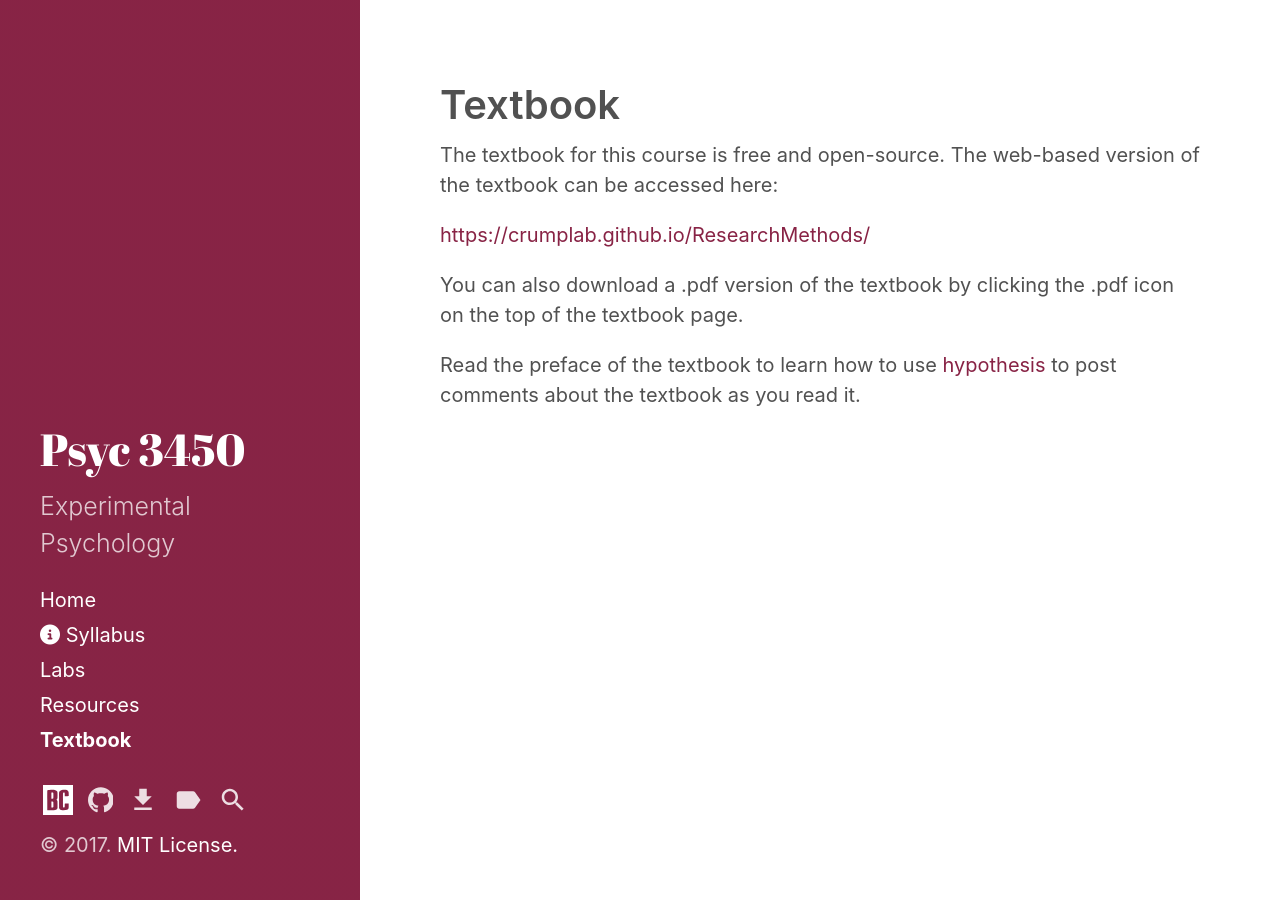
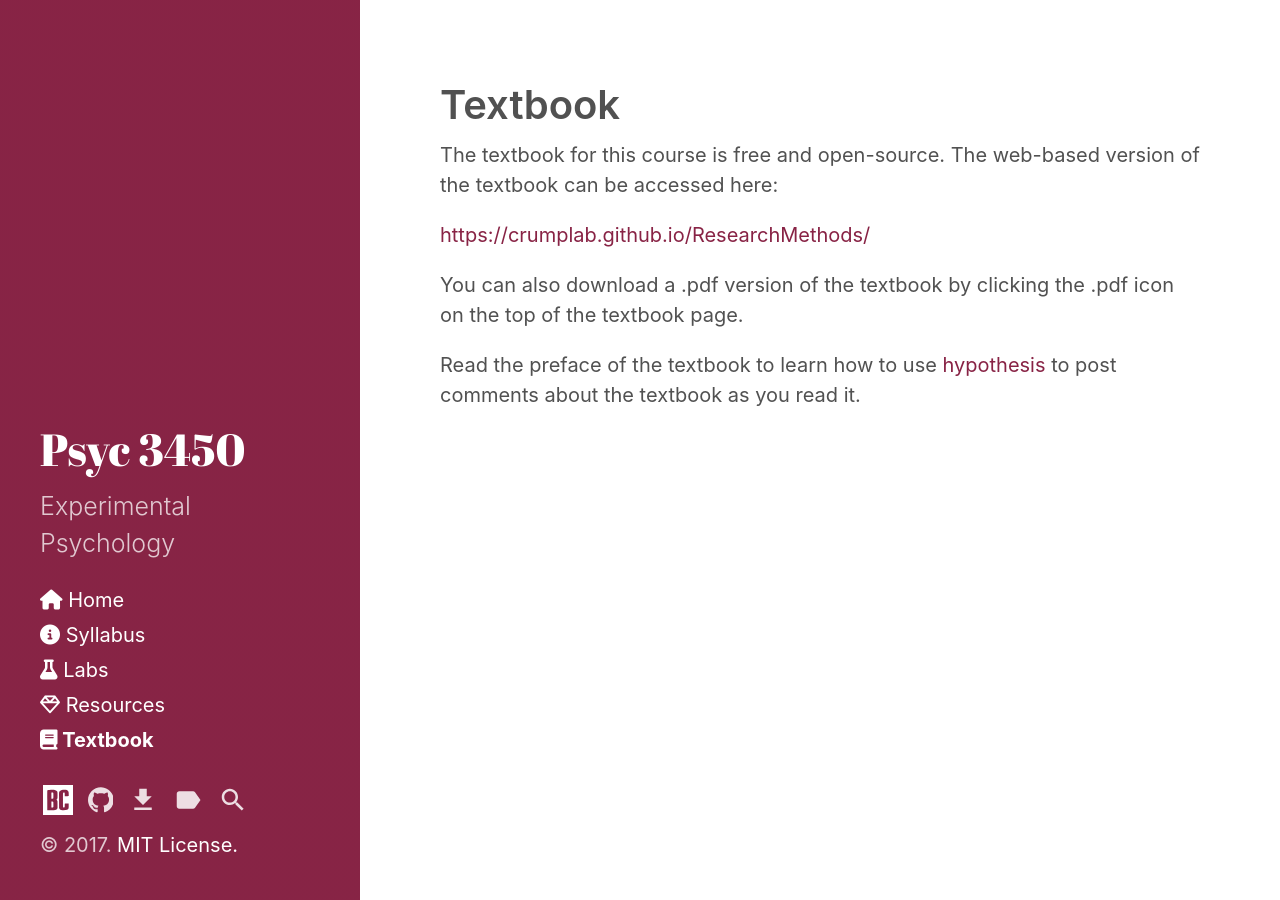
Before and after one commit to enriquepouget/psyc3450, a Jekyll site: the page built from category/textbook.md, in a window 1280 px wide. Built offline with Jekyll 4.4.1, drawn with Linux system fonts in a browser that asks for light colours; nearby versions of some CDN libraries.

Commit message:
try more fa

```diff
--- a/_includes/category-links.html
+++ b/_includes/category-links.html
@@ -6,7 +6,7 @@
   {% if node.title != null %}
     {% if node.layout == "category" %}
       <a class="category-link {% if page.url == node.url %} active{% endif %}"
-          href="{{ site.baseurl }}{{ node.url }}">{{ node.title }}</a>
+          href="{{ site.baseurl }}{{ node.url }}">{{node.faicon}} {{ node.title }}</a>
     {% endif %}
   {% endif %}
 {% endfor %}
--- a/_includes/sidebar-nav-links.html
+++ b/_includes/sidebar-nav-links.html
@@ -1,7 +1,7 @@
 <nav id="sidebar-nav-links">
   {% if site.sidebar_home_link %}
     <a class="home-link {% if page.url == '/' %} active{% endif %}"
-        href="{{ site.baseurl }}/">Home</a>
+        href="{{ site.baseurl }}/"><i class="fa fa-home" aria-hidden="true"></i> Home</a>
   {% endif %}
   {% if site.sidebar_blog_link %}
     <a class="page-link {% if page.url == site.sidebar_blog_link %} active{% endif %}"
--- a/category/textbook.md
+++ b/category/textbook.md
@@ -2,6 +2,7 @@
 layout: category
 title: Textbook
 sidebar_link: true
+faicon: <i class="fa fa-book" aria-hidden="true"></i>
 ---
 
 The textbook for this course is free and open-source. The web-based version of the textbook can be accessed here:
```
Also changed, not shown: category/labs.md (+1 -0 lines), category/resources.md (+1 -0 lines).
